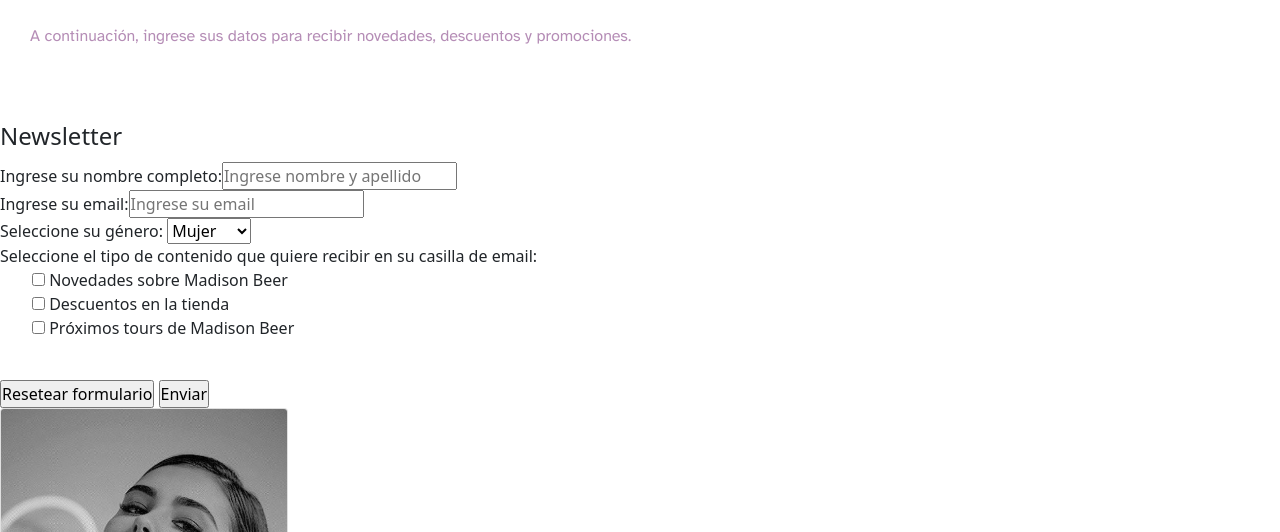
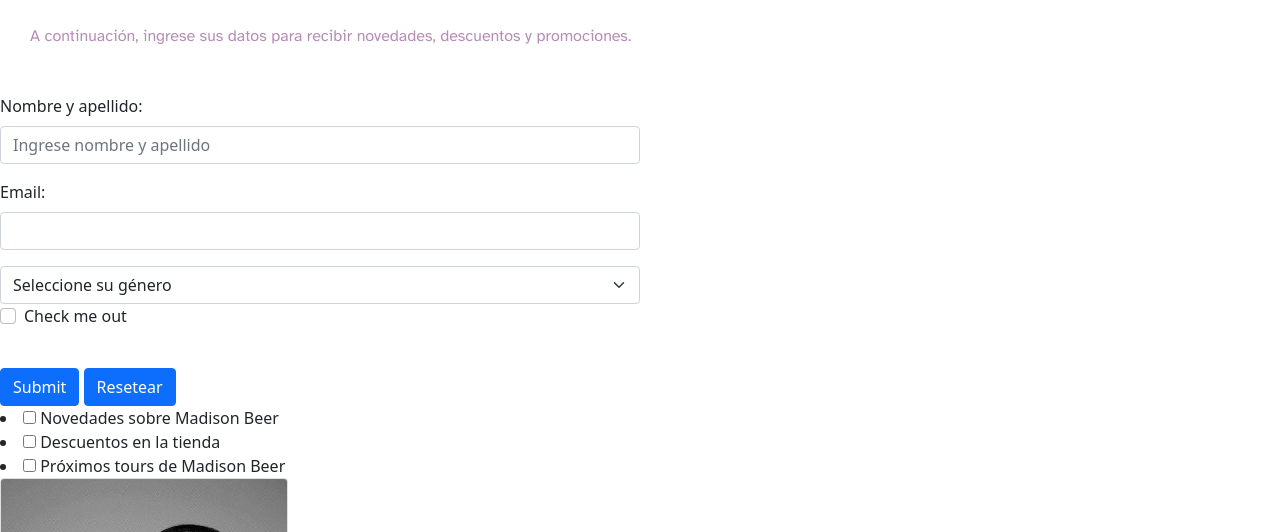
Before and after one commit to antofern/DesarrolloWebMadisonBeer, a website: page pages/contacto.html in a window 1280 px wide. Shown: the part 268-800 px from the top of the page. Drawn offline with nearby package versions, Linux system fonts and the light colour scheme.

Commit message:
Actualizacion contacto html

```diff
--- a/pages/contacto.html
+++ b/pages/contacto.html
@@ -39,39 +39,39 @@
         <article id="articlePrincipal">
             <h2 class="tituloarticle">Formulario de contacto</h2>
             <p class="parrafo">A continuación, ingrese sus datos para recibir novedades, descuentos y promociones.</p>
-            <br>
+                    <form class="col-md-6">
+                        <div class="mb-3">
+                          <label for="nombreUsuario" class="form-label">Nombre y apellido:</label>
+                          <input type="email" class="form-control" id="nombreUsuario" aria-describedby="emailHelp" placeholder="Ingrese nombre y apellido">
+                        </div>
 
-            <form action="" name="newsletter" method="">
-                <fieldset>
-                    <legend>
-                        Newsletter
-                    </legend>
+                        <div class="mb-3">
+                          <label for="emailUsuario" class="form-label">Email:</label>
+                          <input type="password" class="form-control" id="emailUsuario">
+                        </div>
 
-                    <label for="nombreUsuario">Ingrese su nombre completo: </label><input type="text" placeholder="Ingrese nombre y apellido" id="nombreUsuario" maxlength="20">
-                    <br>
-                    <label for="emailUsuario">Ingrese su email: </label><input type="text" placeholder="Ingrese su email" id="emailUsuario" maxlength="25">
-                    <br>
-                    <label for="generoUsuario">Seleccione su género: </label>
-                    <select name="listaselecciongenero" id="generoUsuario">
-                        <option value="listaselecciongenero">Mujer</option>
-                        <option value="listaselecciongenero">Hombre</option>
-                    </select>
-                    <br>
-                    <label for="usuarioContenido">Seleccione el tipo de contenido que quiere recibir en su casilla de email:</label>
-                    <ul>
+                        <select class="form-select" aria-label="Seleccione su genero" name="listaselecciongenero" id="generoUsuario">
+                            <option selected>Seleccione su género</option>
+                            <option value="1">Femenino</option>
+                            <option value="2">Masculino</option>
+                          </select>
+
+                          <div class="mb-3 form-check">
+                            <input type="checkbox" class="form-check-input" id="exampleCheck1">
+                            <label class="form-check-label" for="exampleCheck1">Check me out</label>
+                          </div>
+
+
+                        <br>
+
+                        <button type="submit" class="btn btn-primary">Submit</button> <button type="submit" class="btn btn-primary">Resetear</button>
+                      </form>
+
                         <li><input type="checkbox" name="novedadesMadison" id="usuarioContenido"> Novedades sobre Madison Beer</li>
                         <li><input type="checkbox" name="tiendaMadison" id="usuarioContenido"> Descuentos en la tienda</li>
                         <li><input type="checkbox" name="novedadesTour" id="usuarioContenido"> Próximos tours de Madison Beer</li>
                     </ul>
 
-
-                    <br>
-                    <input type="reset" value="Resetear formulario">
-                    <input type="submit" value="Enviar">
-                </fieldset>
-
-
-            </form>
         </article>
     </section>
 
```
